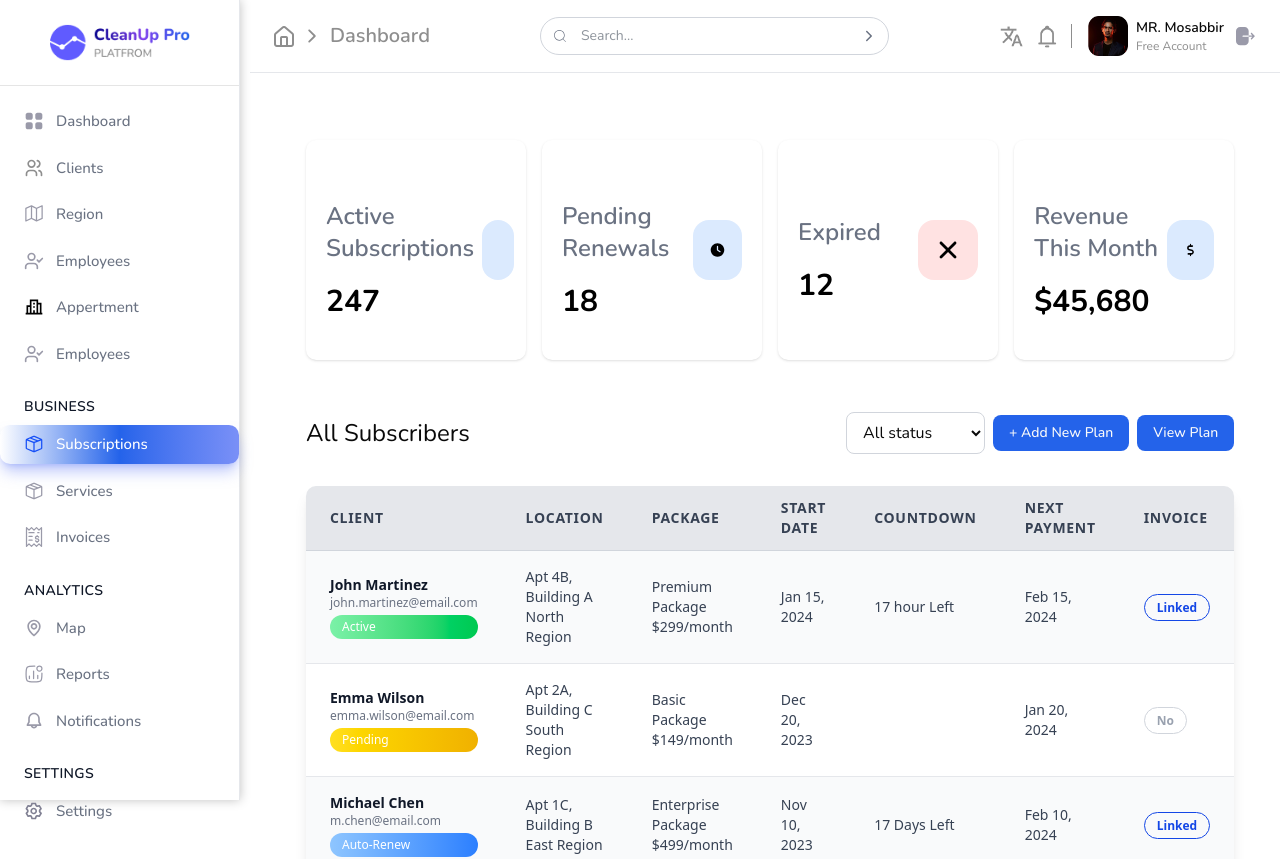
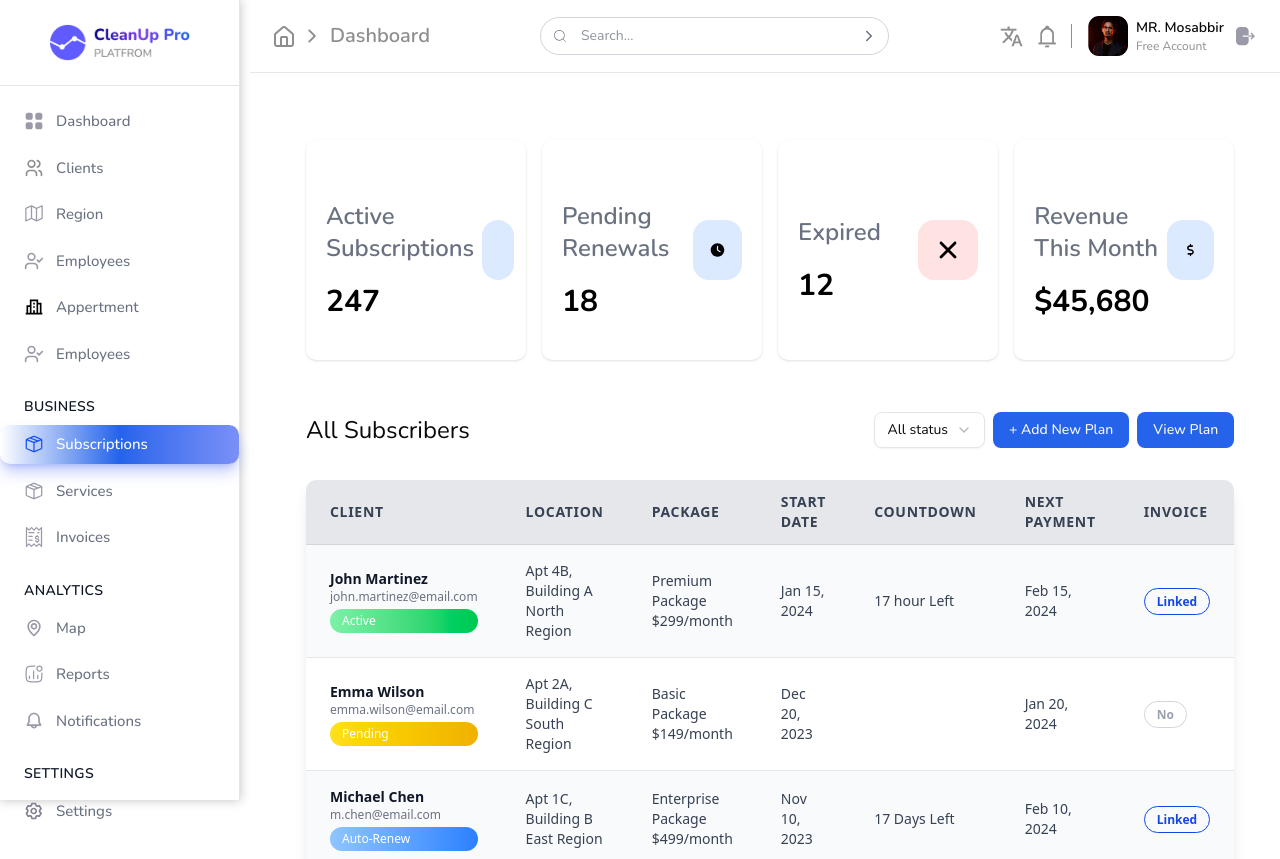
Before and after one commit to Alamin10231/CleanupSoftware, a React (Vite) app: page /subscription in a window 1280 px wide. Shown: the top 859 px of the page. Built offline with nearby package versions, Linux system fonts and the light colour scheme; grey boxes are pictures that could not be loaded.

Commit message:
fix: filter on subscriptions page

```diff
--- a/src/Components/Subscription/SubscriptionsDashboard.tsx
+++ b/src/Components/Subscription/SubscriptionsDashboard.tsx
@@ -6,6 +6,7 @@ import doller from "../../assets/Image/doller.svg";
 import SubscriptionsTable from "./SubscriptionsTable";
 import { Link } from "react-router";
 import { Button } from "../ui/button";
+import { Select, SelectContent, SelectItem, SelectTrigger, SelectValue } from "../ui/select";
 
 const data = [
   {
@@ -119,21 +120,25 @@ export default function SubscriptionsDashboard() {
       <div className="flex items-center justify-between">
         <h1 className="text-2xl">All Subscribers</h1>
         <div className="flex items-center gap-2">
-          <select
-            value={statusFilter}
-            onChange={(e) => {
-              setPage(1);
-              setStatusFilter(e.target.value);
+         <Select
+             value={statusFilter}
+             onValueChange={(value) => {
+               setPage(1);
+              setStatusFilter(value);
             }}
-            className="border border-gray-300  rounded-md px-3 py-2"
-          >
-            <option>All status</option>
-            <option>Active</option>
-            <option>Pending</option>
-            <option>Auto-Renew</option>
-            <option>Expired</option>
-            <option>Inactive</option>
-          </select>
+         >
+            <SelectTrigger id="category">
+              <SelectValue placeholder="Select category..." />
+            </SelectTrigger>
+            <SelectContent>
+              <SelectItem value="All status">All status</SelectItem>
+              <SelectItem value="active">Active</SelectItem>
+              <SelectItem value="pending">Pending</SelectItem>
+              <SelectItem value="auto-Renew">Auto-Renew</SelectItem>
+              <SelectItem value="expired">Expired</SelectItem>
+              <SelectItem value="inactive">Inactive</SelectItem>
+            </SelectContent>
+          </Select>
 
           <Link to="/add-new-plan">
             <Button>
--- a/src/Page/Services.tsx
+++ b/src/Page/Services.tsx
@@ -1,6 +1,7 @@
 import { assets, ServiceTopCard } from "@/assets/assets"
 import Card from "@/Components/Card"
 import ServiceCard from "@/Components/ServiceCard"
+import { Button } from "@/Components/ui/button"
 
 
 const Services = () => {
@@ -13,8 +14,8 @@ const Services = () => {
             enhanced visuals.</p>
         </div>
         <div className="flex gap-4">
-          <button className="bg-gray-300 border border-gray-300 px-5 py-2.5 rounded-xl font-semibold  cursor-pointer hover:border-blue-600  hover:bg-blue-600 hover:text-white">  Export</button>
-          <button className="bg-blue-600 border border-gray-300 text-white font-semibold font-sm px-5 py-2.5 rounded-xl hover:bg-gray-300 hover:text-black hover:border cursor-pointer">Add Services</button>
+          <Button size={'lg'}>+ Export</Button>
+          <Button size={'lg'}>Add Services</Button>
         </div>
       </div>
 
```
